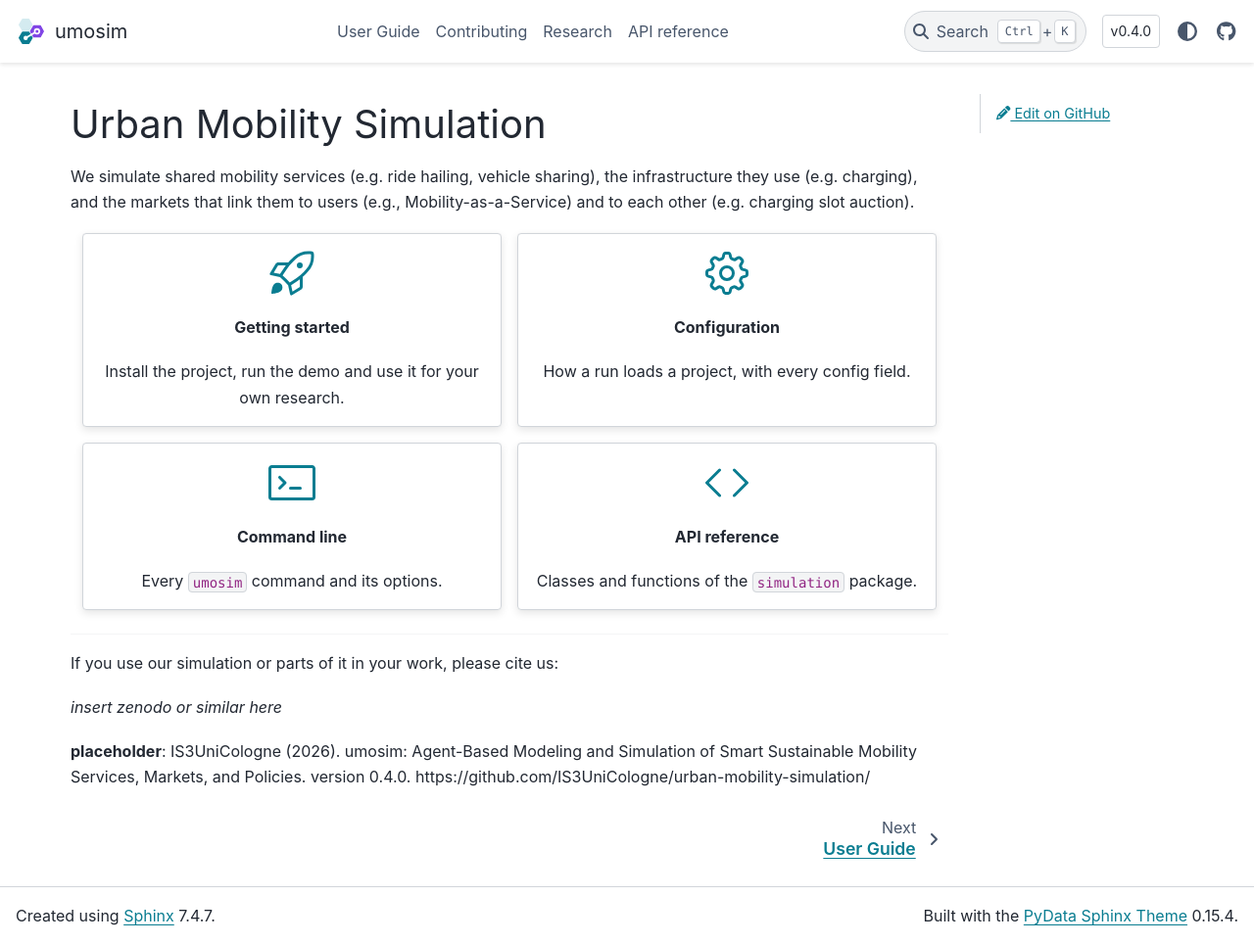
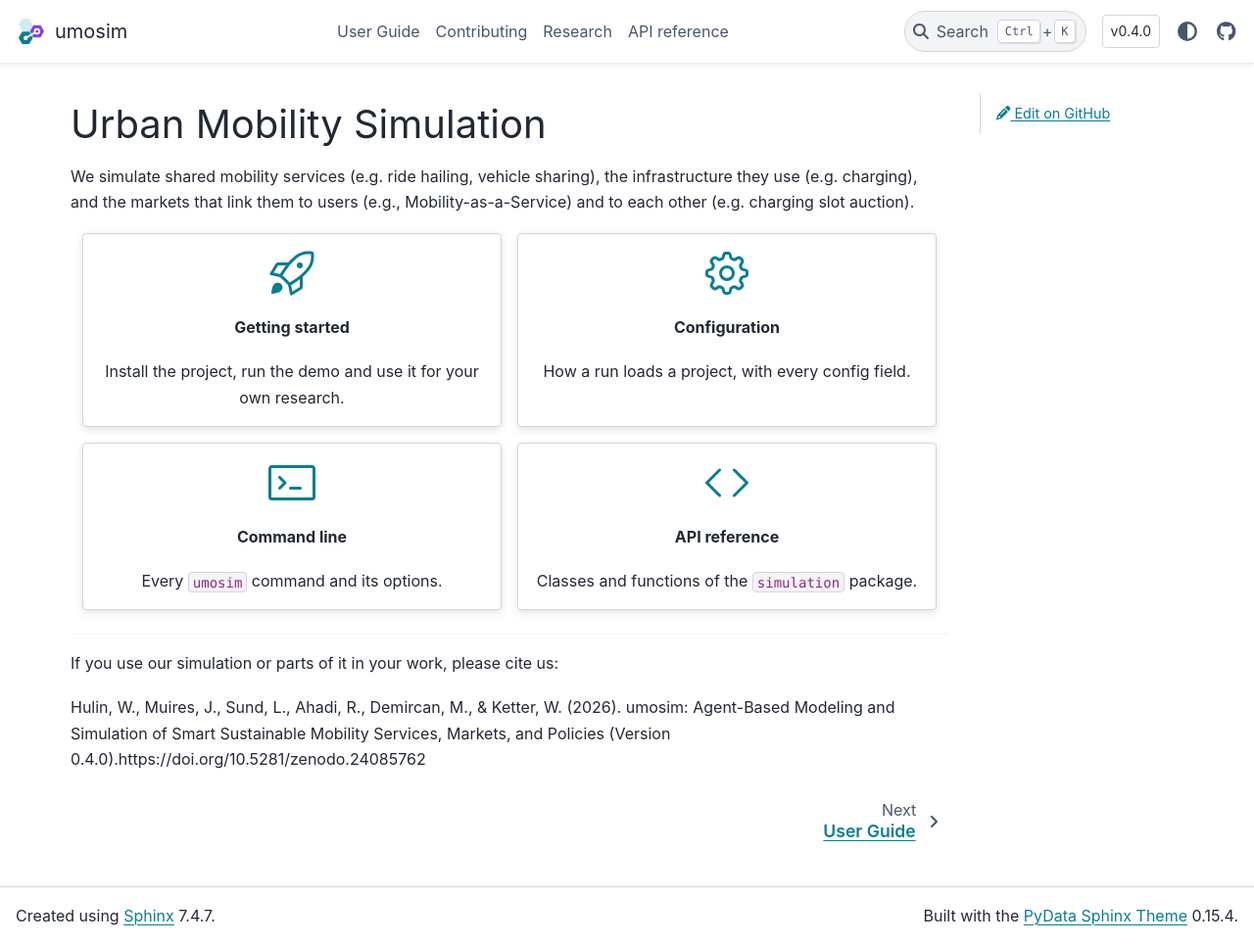
Before and after one commit to IS3UniCologne/urban-mobility-simulation, a Sphinx documentation site: the page built from docs/index.md, in a window 1280 px wide and 964 px high. Shown: the whole window at 98% size. Built offline with Sphinx 7.4.7 and the PyData theme 0.15.4, drawn with Linux system fonts in a browser that asks for light colours; the version number is read from the project's files by our own code.

Commit message:
chore: add zenodo citation info to relevant files (#403)

````diff
--- a/docs/index.md
+++ b/docs/index.md
@@ -58,9 +58,7 @@ Classes and functions of the `simulation` package.
 
 If you use our simulation or parts of it in your work, please cite us:
 
-_insert zenodo or similar here_
-
-**placeholder**: IS3UniCologne (2026). umosim: Agent-Based Modeling and Simulation of Smart Sustainable Mobility Services, Markets, and Policies. version {{ release }}. https://github.com/IS3UniCologne/urban-mobility-simulation/
+Hulin, W., Muires, J., Sund, L., Ahadi, R., Demircan, M., & Ketter, W. (2026). umosim: Agent-Based Modeling and Simulation of Smart Sustainable Mobility Services, Markets, and Policies (Version {{ release }}).https://doi.org/10.5281/zenodo.24085762
 
 ```{toctree}
 :hidden:
````
Also changed, not shown: README.md (+11 -5 lines), .readthedocs.yaml, 1 other file.
